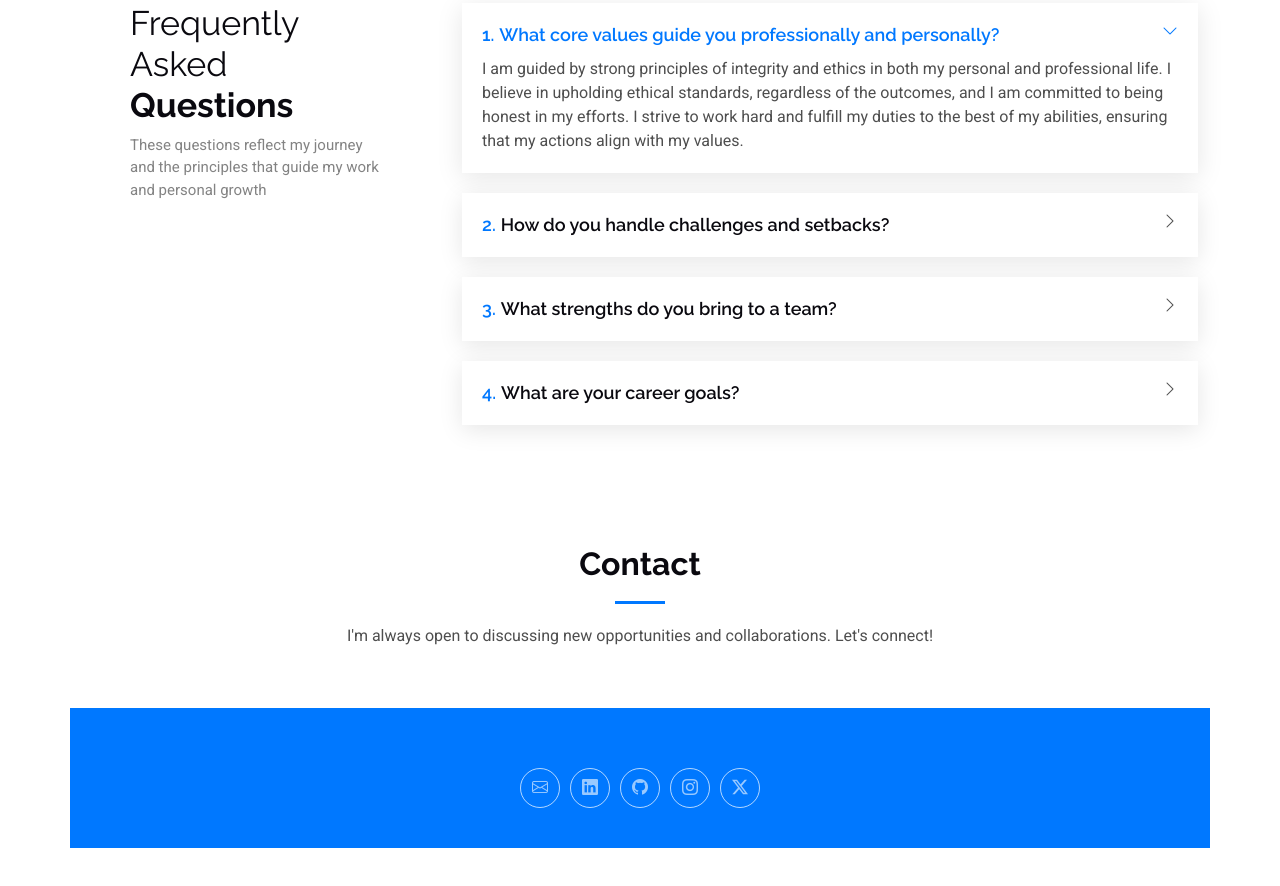
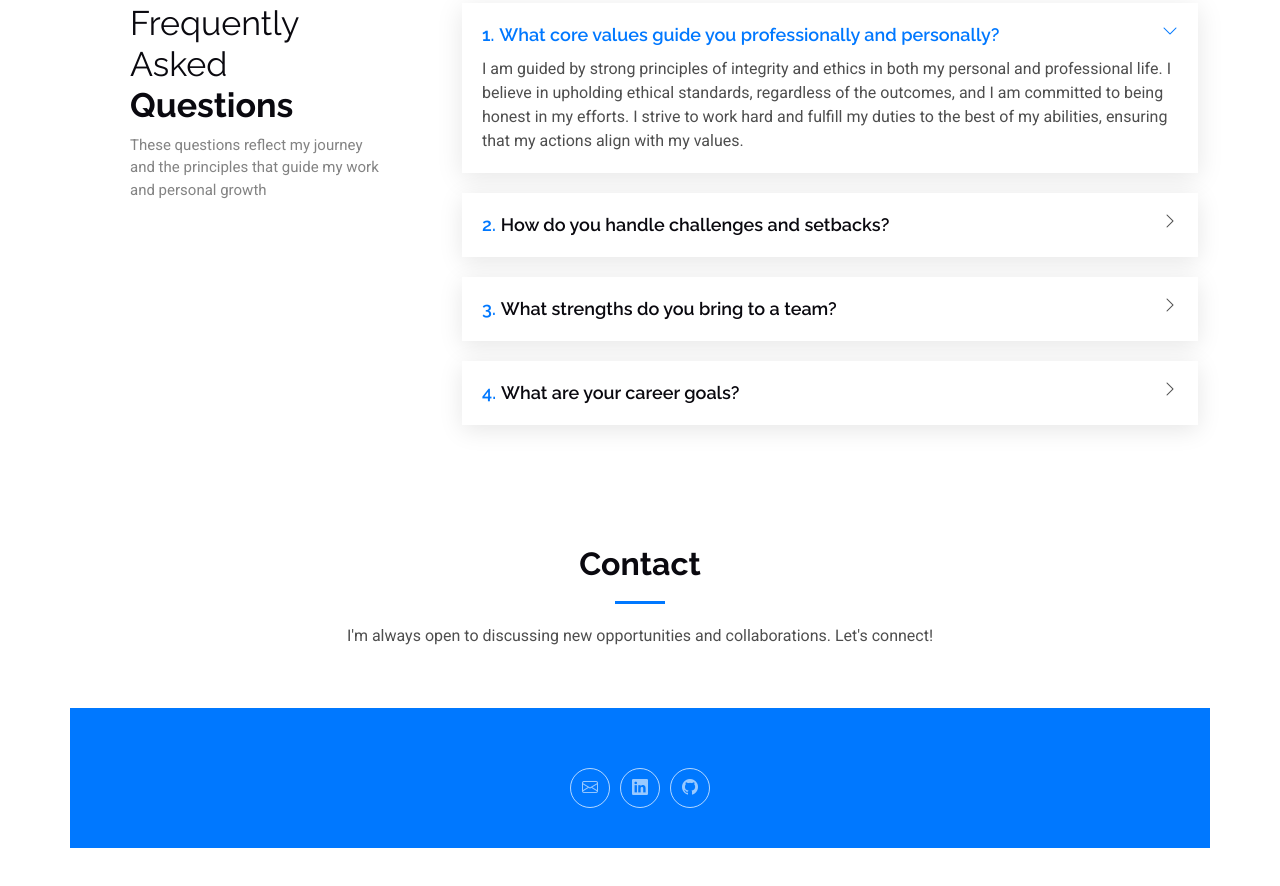
Before and after one commit to tvishathakur1/Portfolio, a plain HTML site: page index.html in a window 1280 px wide. Shown: the part 4719-5605 px from the top of the page. Drawn offline with Linux system fonts and the light colour scheme.

Commit message:
Updated Socials

```diff
--- a/index.html
+++ b/index.html
@@ -494,8 +494,6 @@
           <a href="mailto:tvisha.thakur1@gmail.com" target="_blank"><i class="bi bi-envelope"></i></a>
           <a href="https://www.linkedin.com/in/tvishathakur/" target="_blank"><i class="bi bi-linkedin"></i></a>
           <a href="https://github.com/tvishathakur1" target="_blank"><i class="bi bi-github"></i></a>
-          <a href="https://www.instagram.com/its.yashi" target="_blank"><i class="bi bi-instagram"></i></a>
-          <a href="https://x.com/ThakurTvisha" target="_blank"><i class="bi bi-twitter-x"></i></a>
         </div>
       </div>
 
```
